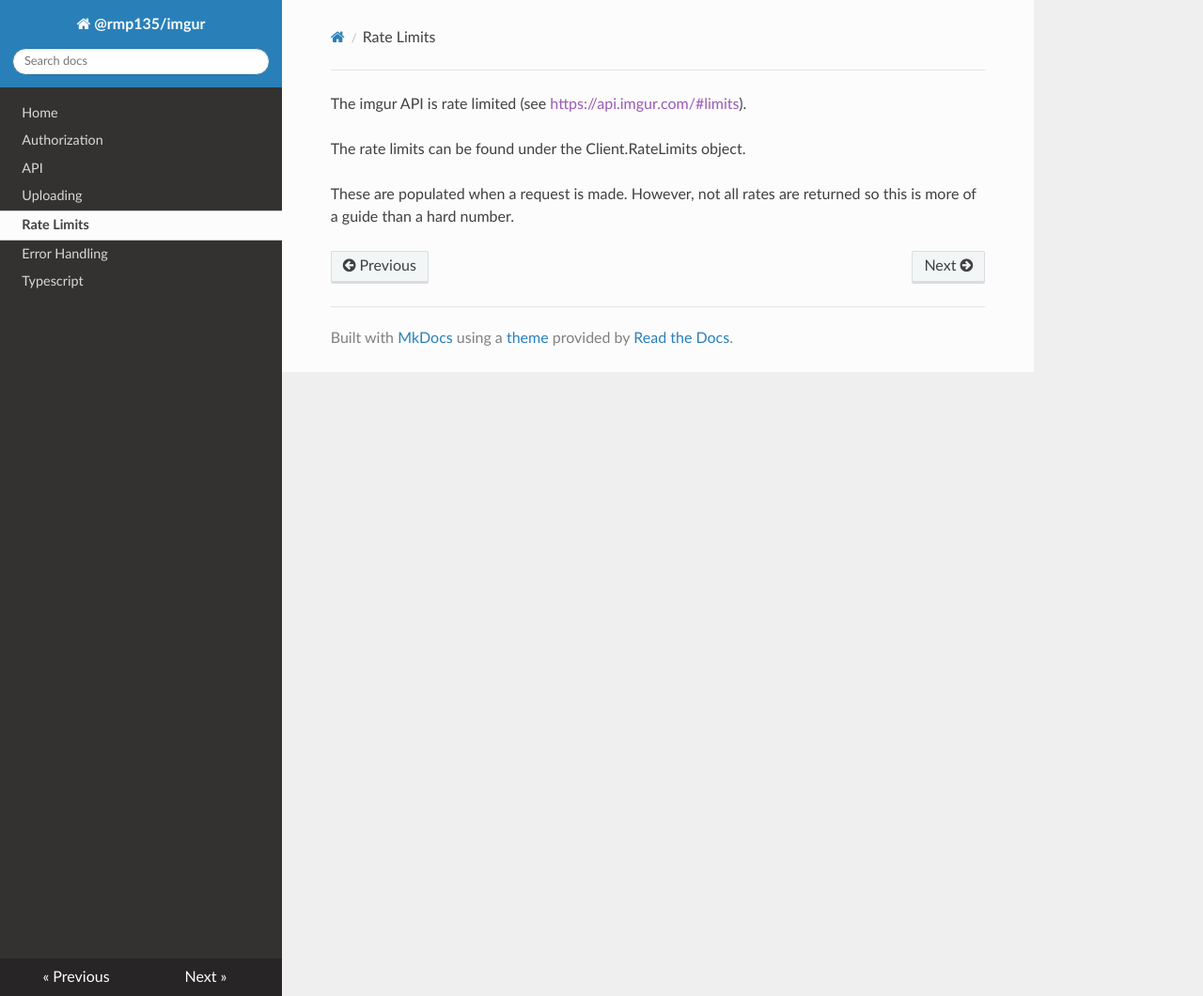
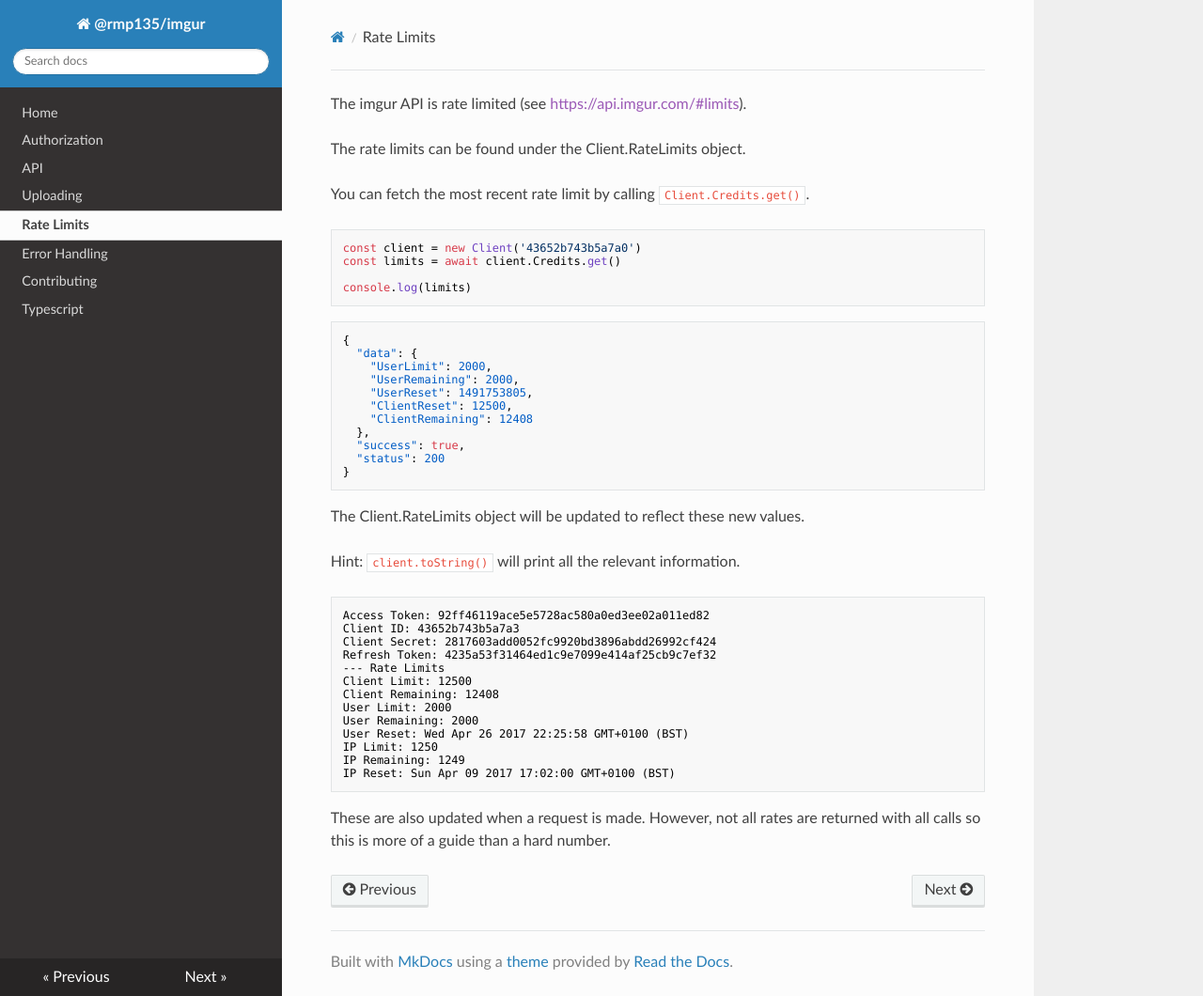
Before and after one commit to rmp135/imgur, an MkDocs documentation site: the page built from docs/docs/ratelimits.md, in a window 1280 px wide and 1060 px high. Shown: the whole window at 94% size. Built offline with MkDocs 1.6.1, drawn with Linux system fonts in a browser that asks for light colours; nearby versions of some CDN libraries; old or Windows-style settings are respelled for this version of MkDocs.

Commit message:
Updated docs.
Fixed some mistakes.
Added more information on rate limits.
Added some information on contributing.

````diff
--- a/docs/docs/ratelimits.md
+++ b/docs/docs/ratelimits.md
@@ -2,4 +2,44 @@ The imgur API is rate limited (see [https://api.imgur.com/#limits]()).
 
 The rate limits can be found under the Client.RateLimits object.
 
-These are populated when a request is made. However, not all rates are returned so this is more of a guide than a hard number.
+You can fetch the most recent rate limit by calling `Client.Credits.get()`.
+
+```javascript
+const client = new Client('43652b743b5a7a0')
+const limits = await client.Credits.get()
+
+console.log(limits)
+```
+```json
+{
+  "data": {
+    "UserLimit": 2000,
+    "UserRemaining": 2000,
+    "UserReset": 1491753805,
+    "ClientReset": 12500,
+    "ClientRemaining": 12408
+  },
+  "success": true,
+  "status": 200
+}
+```
+The Client.RateLimits object will be updated to reflect these new values.
+
+Hint: `client.toString()` will print all the relevant information.
+```text
+Access Token: 92ff46119ace5e5728ac580a0ed3ee02a011ed82
+Client ID: 43652b743b5a7a3
+Client Secret: 2817603add0052fc9920bd3896abdd26992cf424
+Refresh Token: 4235a53f31464ed1c9e7099e414af25cb9c7ef32
+--- Rate Limits
+Client Limit: 12500
+Client Remaining: 12408
+User Limit: 2000
+User Remaining: 2000
+User Reset: Wed Apr 26 2017 22:25:58 GMT+0100 (BST)
+IP Limit: 1250
+IP Remaining: 1249
+IP Reset: Sun Apr 09 2017 17:02:00 GMT+0100 (BST)
+```
+
+These are also updated when a request is made. However, not all rates are returned with all calls so this is more of a guide than a hard number.
--- a/docs/mkdocs.yml
+++ b/docs/mkdocs.yml
@@ -7,4 +7,5 @@ pages:
   - 'uploading.md'
   - Rate Limits: 'ratelimits.md'
   - Error Handling: 'errors.md'
+  - 'contributing.md'
   - 'typescript.md'
--- a/package.json
+++ b/package.json
@@ -4,6 +4,7 @@
   "main": "dist/index.js",
   "types": "dist/index.d.ts",
   "license": "MIT",
+  "website": "https://github.com/rmp135/imgur",
   "author": {
     "name": "Ryan Poole",
     "email": "rmp135@gmail.com",
@@ -12,7 +13,8 @@
   "scripts": {
     "test:watch": "nodemon --ignore dist --ignore __test -e ts --exec yarn test",
     "test:build": "tsc -p tsconfig.test.json",
-    "test": "yarn test:build && jasmine ./__test/{,**}/*.spec.js",
+    "test:run": "jasmine ./__test/{,**}/*.spec.js",
+    "test": "yarn test:build && yarn test:run",
     "build": "tsc"
   },
   "dependencies": {
````
Also changed, not shown: docs/docs/api.md (+1 -1 lines), docs/docs/authorization.md (+2 -3 lines), docs/docs/contributing.md (added, +17 -0 lines), docs/docs/index.md (+4 -2 lines), docs/docs/typescript.md (+3 -3 lines), README.md.
